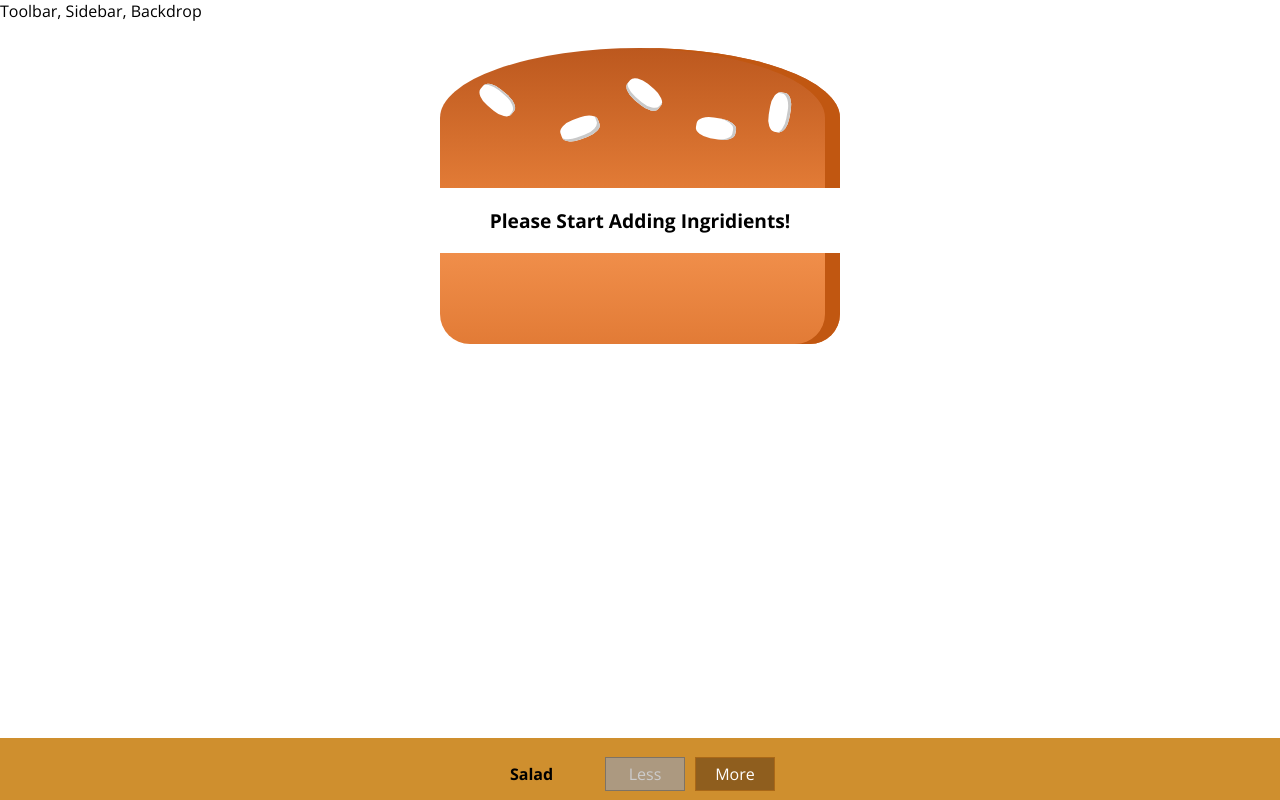
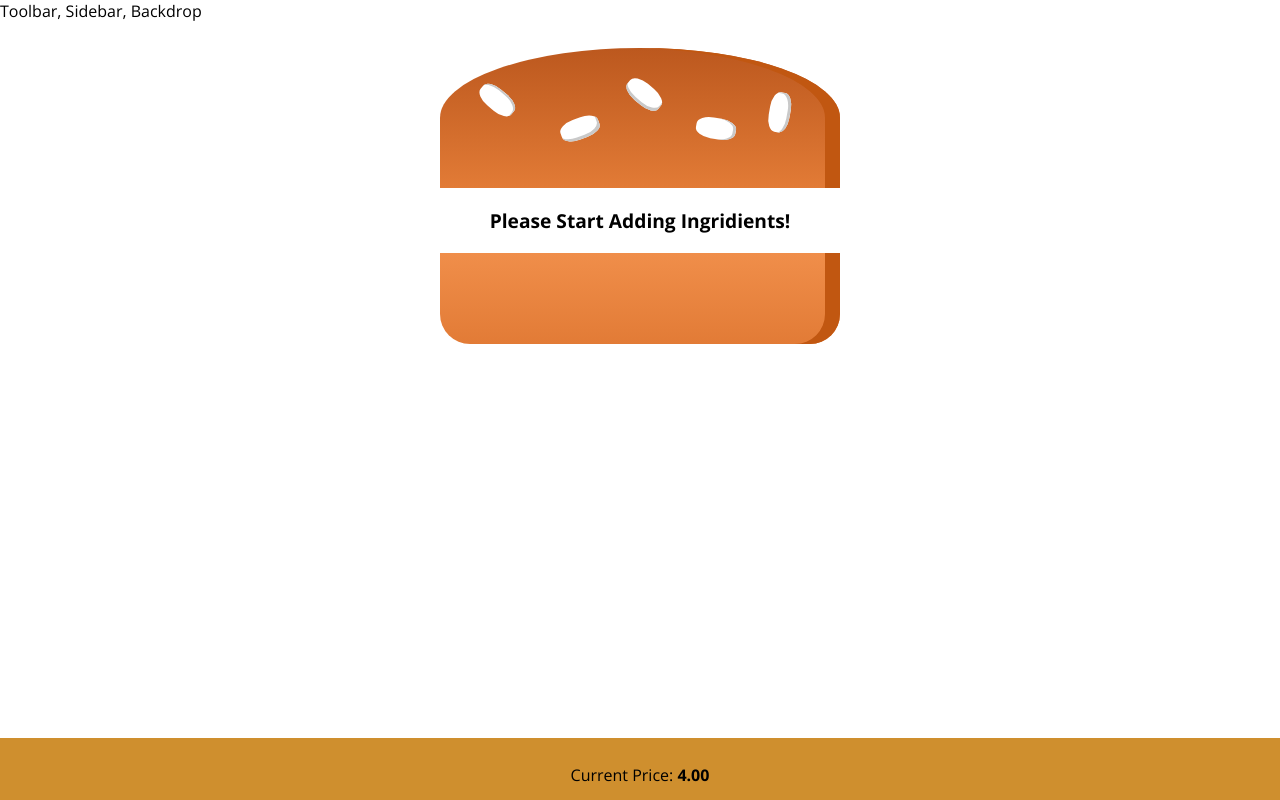
Before and after one commit to Tanishq0007/ReactBurger, a React app: page / in a window 1280 px wide. Shown: the top 800 px of the page. Built offline with nearby package versions, Linux system fonts and the light colour scheme.

Commit message:
Added Price

```diff
--- a/src/components/Burger/BuildControls/BuildControls.js
+++ b/src/components/Burger/BuildControls/BuildControls.js
@@ -12,6 +12,7 @@
 
 const buildControls = (props) => (
     <div className='BuildControls' >
+        <p> Current Price: <strong>{props.price.toFixed(2)}</strong></p>
         {controls.map(ctrl => (
             <BuildControl
                 key={ctrl.label}
--- a/src/container/BurgerBulder/BurgerBuilder.js
+++ b/src/container/BurgerBulder/BurgerBuilder.js
@@ -48,7 +48,7 @@
         updatedIngredients[type] = updatedCount;
         const priceDeduction = INGREDIENT_PRICES[type];
         const oldPrice = this.state.totalPrice;
-        const newPrice = oldPrice + priceDeduction;
+        const newPrice = oldPrice - priceDeduction;
         this.setState({totalPrice: newPrice, ingredients: updatedIngredients});
     }
 
@@ -65,7 +65,8 @@
                 <BuildControls
                     ingredientAdded={this.addIngredientHandler}
                     ingredientRemoved={this.removeIngregientHandler}
-                    disabled={disabledinfo} />
+                    disabled={disabledinfo}
+                    price={this.state.totalPrice} />
             </Aux>
         )
     }
```
